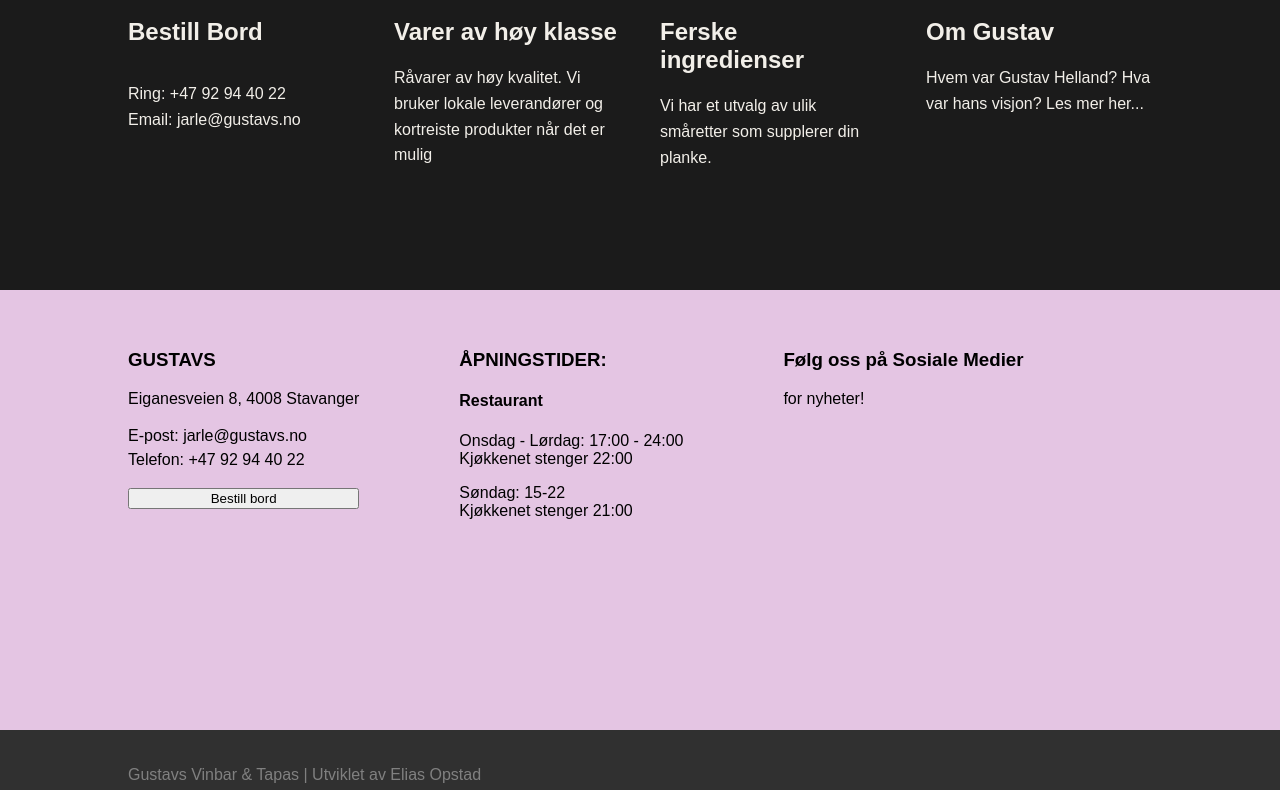
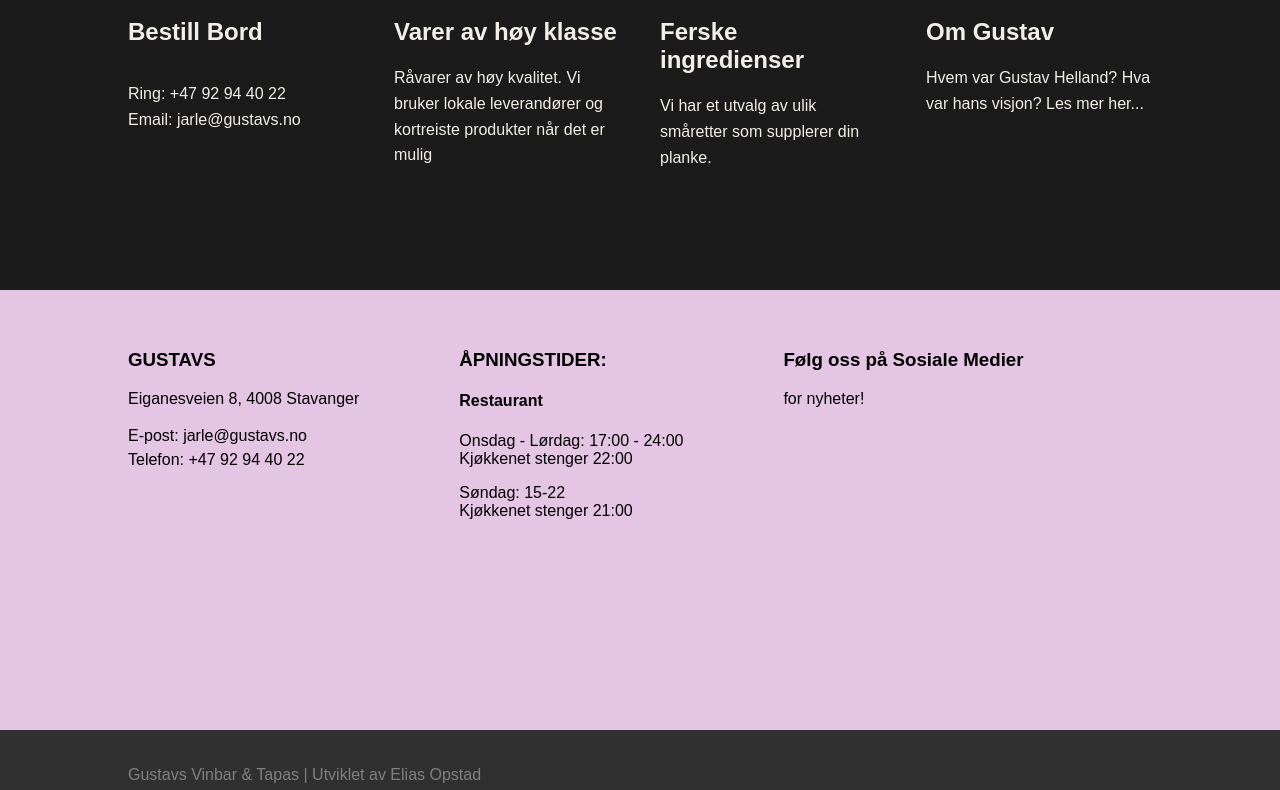
Before and after one commit to EliasOpstad/gustavs, a React (Create React App) app: page / in a window 1280 px wide. Shown: the part 1304-2094 px from the top of the page. Built offline with nearby package versions, Linux system fonts and the light colour scheme.

Commit message:
Removed button

```diff
--- a/src/CommonComponents/Footer.tsx
+++ b/src/CommonComponents/Footer.tsx
@@ -79,7 +79,7 @@ const Footer = () => {
               Telefon: {PHONE}
             </p>
           </Kontakt>
-          <button>Bestill bord</button>
+          {/* <button>Bestill bord</button> */}
         </GustavInformation>
         <OpeningHours>
           <FooterTitle>ÅPNINGSTIDER:</FooterTitle>
```
